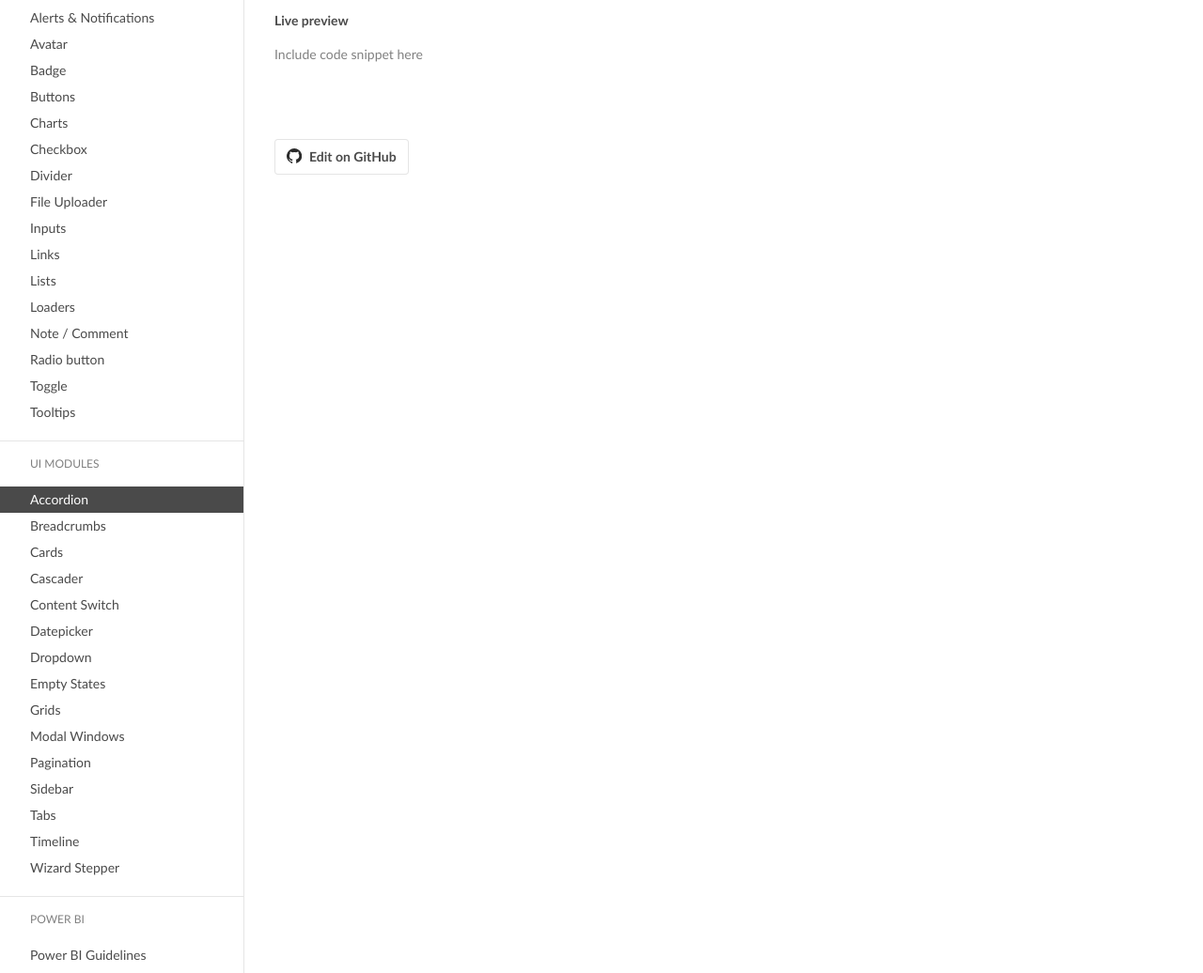
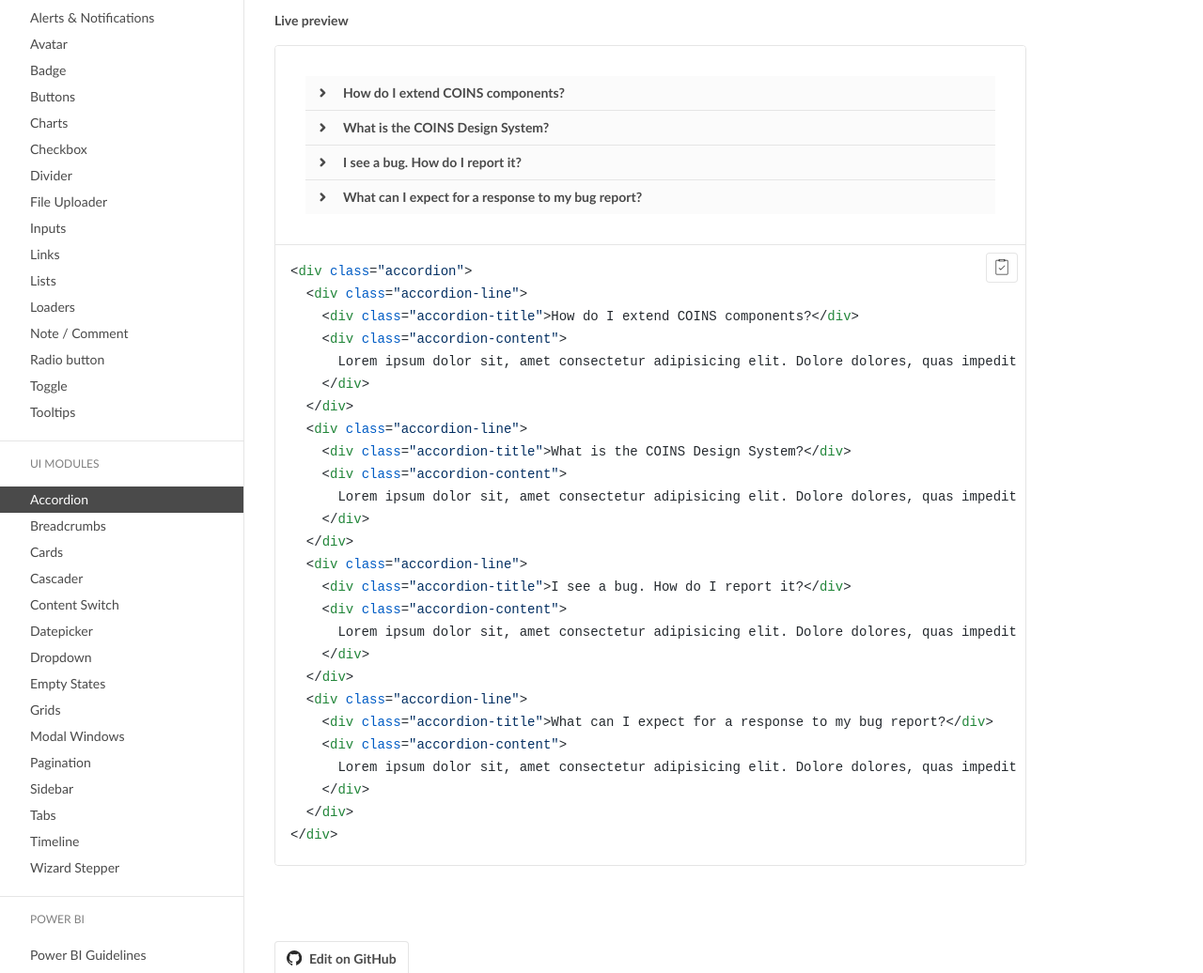
Before and after one commit to COINS-Naz/coins-design-system, a Jekyll site: the page built from _posts/web/ui-modules/2021-04-22-accordion.md, in a window 1280 px wide and 1400 px high, scrolled down 1441 px. Shown: the part 364-1400 px from the top of the window at 94% size. Built offline with Jekyll 4.4.1, drawn with Linux system fonts in a browser that asks for light colours; nearby versions of some CDN libraries; some web fonts are replaced; a style sheet for code colours, icons or effects is not loaded.

Commit message:
accordion snippet

```diff
--- a/_posts/web/ui-modules/2021-04-22-accordion.md
+++ b/_posts/web/ui-modules/2021-04-22-accordion.md
@@ -42,4 +42,40 @@ The content in the accordion body should be visually different from the rest of
 ![Coins Construction Cloud - Design System - UI Module - Accordion]({{site.baseurl}}/img/Example_Accordion_Lists2.png)
 
 ### Live preview
-Include code snippet here
+{% include snippet.html code='
+<div class="accordion">
+  <div class="accordion-line">
+    <div class="accordion-title">How do I extend COINS components?</div>
+    <div class="accordion-content">
+      Lorem ipsum dolor sit, amet consectetur adipisicing elit. Dolore dolores, quas impedit corporis nobis, eligendi molestias nam eaque placeat sed natus! Officiis optio distinctio iste, corrupti necessitatibus fugit deleniti illum.
+    </div>
+  </div>
+  <div class="accordion-line">
+    <div class="accordion-title">What is the COINS Design System?</div>
+    <div class="accordion-content">
+      Lorem ipsum dolor sit, amet consectetur adipisicing elit. Dolore dolores, quas impedit corporis nobis, eligendi molestias nam eaque placeat sed natus! Officiis optio distinctio iste, corrupti necessitatibus fugit deleniti illum.
+    </div>
+  </div>
+  <div class="accordion-line">
+    <div class="accordion-title">I see a bug. How do I report it?</div>
+    <div class="accordion-content">
+      Lorem ipsum dolor sit, amet consectetur adipisicing elit. Dolore dolores, quas impedit corporis nobis, eligendi molestias nam eaque placeat sed natus! Officiis optio distinctio iste, corrupti necessitatibus fugit deleniti illum.
+    </div>
+  </div>
+  <div class="accordion-line">
+    <div class="accordion-title">What can I expect for a response to my bug report?</div>
+    <div class="accordion-content">
+      Lorem ipsum dolor sit, amet consectetur adipisicing elit. Dolore dolores, quas impedit corporis nobis, eligendi molestias nam eaque placeat sed natus! Officiis optio distinctio iste, corrupti necessitatibus fugit deleniti illum.
+    </div>
+  </div>
+</div>
+' %}
+
+
+<script>
+  document.addEventListener("DOMContentLoaded", function(event) {
+    $('.accordion-title').click(function() {
+      $(this).parent('.accordion-line').toggleClass('expanded');
+    });
+  });
+</script>
--- a/_sass/app.scss
+++ b/_sass/app.scss
@@ -22,6 +22,7 @@
 
 @import "modules/navigation";
 @import "modules/sidebar";
+@import "modules/accordion";
 
 @import "dark-mode";
 
--- /dev/null
+++ b/_sass/modules/accordion.scss
@@ -0,0 +1,55 @@
+.accordion {
+  .accordion-line {
+    border-bottom: 1px solid $color-separator;
+    // Content
+    // Hidden by default
+    .accordion-content {
+      height: 0;
+      opacity: 0;
+      max-height: none;
+      padding: 0 8px;
+      transition: height .3s ease-out, max-height .3s ease-out, padding .3s ease-out, opacity .3s ease-out;
+      overflow: hidden;
+    }
+    // Shown when expanded
+    &.expanded .accordion-content {
+      height: auto;
+      opacity: 1;
+      max-height: 9999px;
+      padding: 8px;
+    }
+    // Title
+    .accordion-title {
+      position: relative;
+      user-select: none;
+      background-color: $color-light-grey;
+      padding: 8px 8px 8px 40px;
+      cursor: pointer;
+      @include text-body-1-bold;
+      transition: background-color .3s ease-out;
+      &:hover {
+        background-color: $color-input;
+      }
+      &:before {
+        font-family: $icoins-font-family;
+        content: $icn-Chevron-Right;
+        position: absolute;
+        font-size: 20px;
+        line-height: 20px;
+        top: 8px;
+        left: 8px;
+        transition: transform .3s ease-out;
+      }
+
+    }
+    &.expanded .accordion-title {
+      background-color: $color-white;
+      &:before {
+        transform: rotate(90deg);
+      }
+    }
+    &:last-child {
+      border-bottom: none;
+    }
+  }
+}
```
